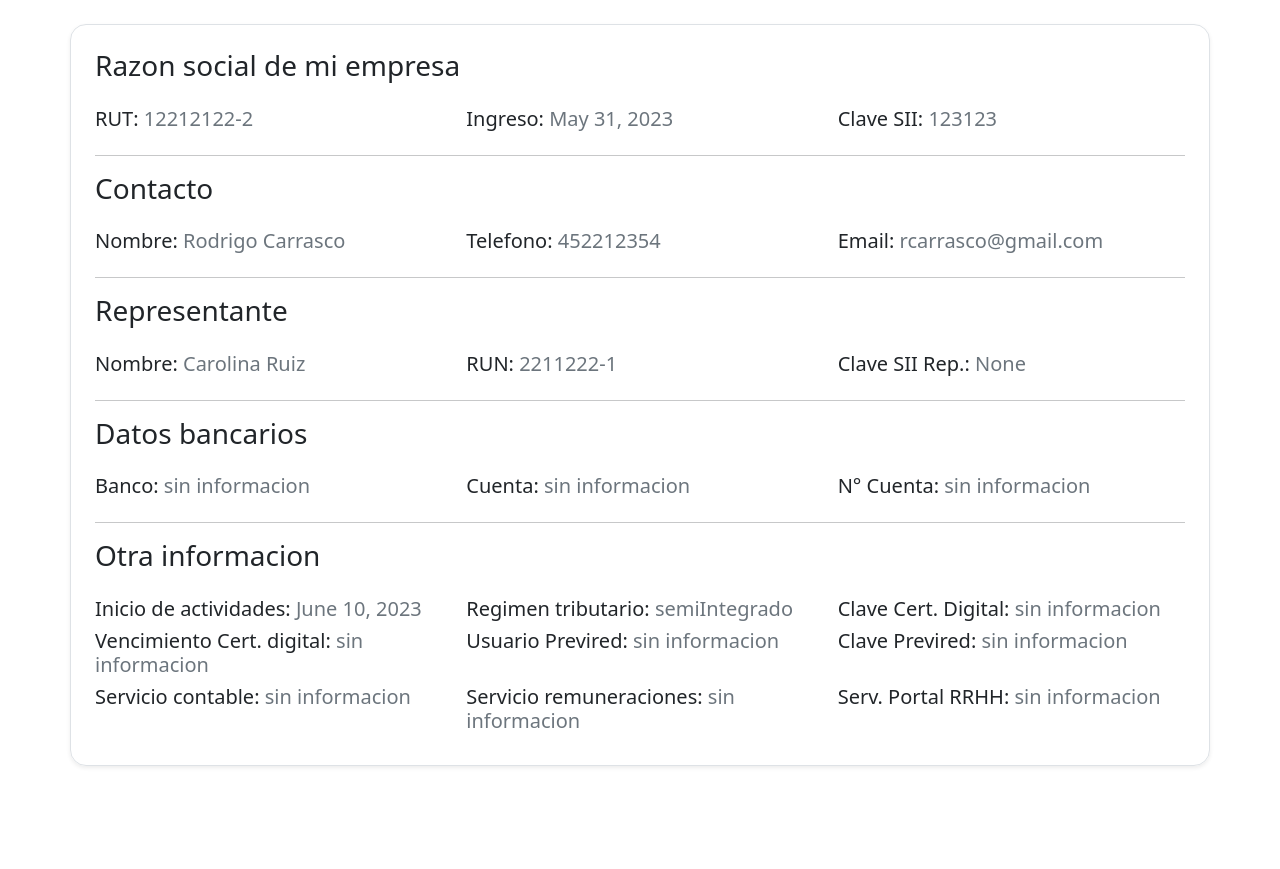
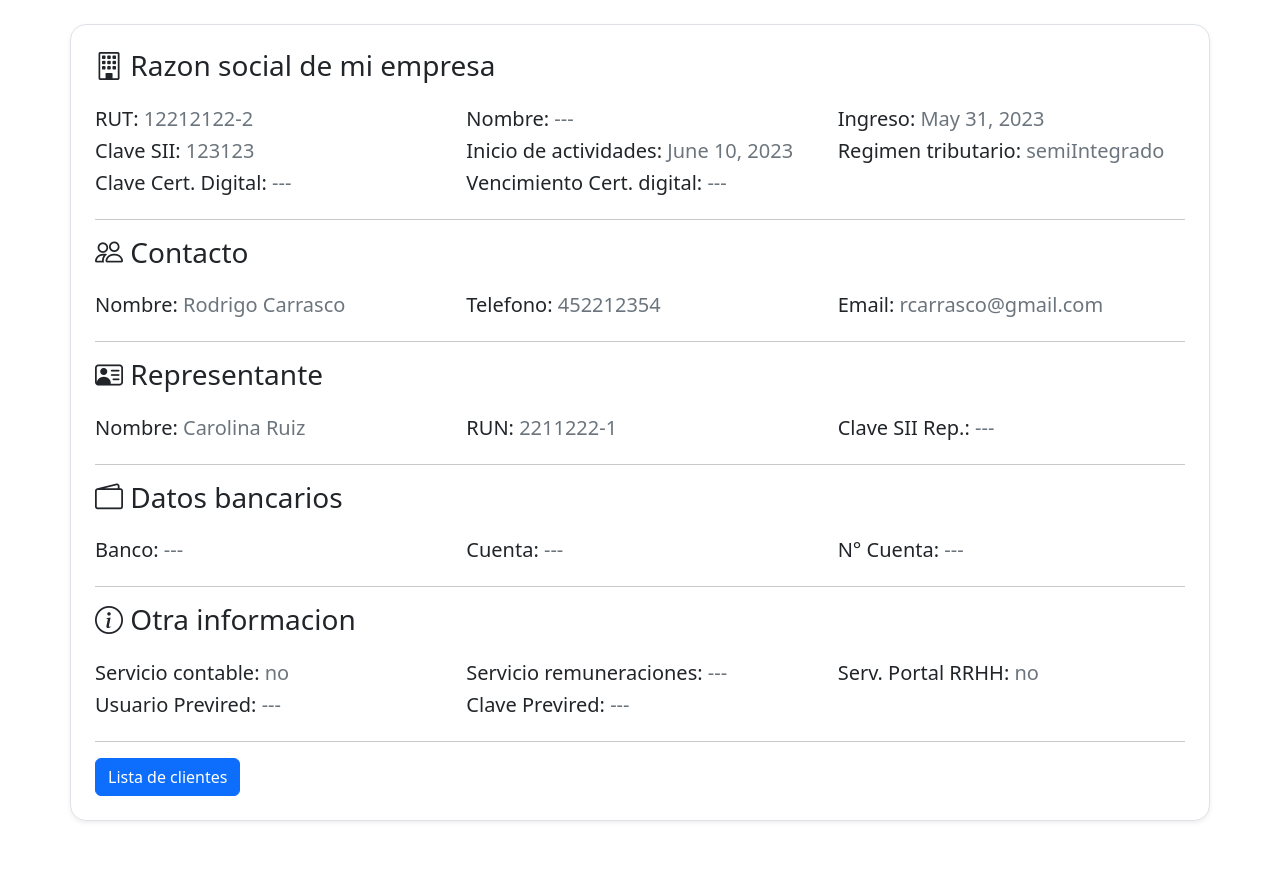
Before and after one commit to RodrigoCE13/app-clientes-pm, a Django app: page /clientes/ver/1/ in a window 1280 px wide. Shown: the part 56-925 px from the top of the page. Before the commit the page ends 823 px from the top, so only its background shows below. Run offline with Django 4.2, Linux system fonts and the light colour scheme; a user stored in the database is signed in; data comes from the database, SQL or seed files in the repository; both versions use the stored data as it was after the commit.

Commit message:
vista de clientes y permisos de usuarios

```diff
--- a/appclientes/urls.py
+++ b/appclientes/urls.py
@@ -20,6 +20,7 @@
 from clientes import views as clientes_views
 from core import views as core_views
 from usuarios import views as usuarios_views
+from .decorators import admin_only
 
 urlpatterns = [
     path('',lambda request: redirect('signin'), name='root'),
@@ -27,16 +28,17 @@
     path('home/',core_views.home, name='home'),
 
     path('clientes/',clientes_views.clientes, name='clientes'),
-    path('clientes/create/',clientes_views.create_clientes, name='crear_clientes'),
-    path('clientes/<int:cliente_id>/',clientes_views.cliente_detail, name='cliente_detail'),
-    path('clientes/<int:cliente_id>/delete',clientes_views.cliente_delete, name='cliente_delete'),
+    path('clientes/create/',admin_only(clientes_views.create_clientes), name='crear_clientes'),
+    path('clientes/<int:cliente_id>/',admin_only(clientes_views.cliente_detail), name='cliente_detail'),
+    path('clientes/<int:cliente_id>/delete',admin_only(clientes_views.cliente_delete), name='cliente_delete'),
     path('clientes/ver/<int:cliente_id>/', clientes_views.ver_cliente, name="ver_cliente"),
 
-    path('usuarios/',usuarios_views.usuarios, name='usuarios'),
-    path('usuarios/create/',usuarios_views.registrar_usuarios, name='registrar_usuarios'),
-    path('usuarios/<int:usuario_id>/',usuarios_views.usuario_detail, name='usuario_detail'),
-    path('usuarios/<int:usuario_id>/delete',usuarios_views.usuario_delete, name='usuario_delete'),
-    path('usuarios/<int:usuario_id>/desactive',usuarios_views.desactivar_usuario, name='desactivar_usuario'),
+    path('usuarios/',admin_only(usuarios_views.usuarios) , name='usuarios'),
+    path('usuarios/create/',admin_only(usuarios_views.registrar_usuarios), name='registrar_usuarios'),
+    path('usuarios/<int:usuario_id>/',admin_only(usuarios_views.usuario_detail), name='usuario_detail'),
+    path('usuarios/<int:usuario_id>/delete',admin_only(usuarios_views.usuario_delete), name='usuario_delete'),
+    path('usuarios/<int:usuario_id>/desactive',admin_only(usuarios_views.desactivar_usuario), name='desactivar_usuario'),
+    path('usuarios/<int:usuario_id>/active',admin_only(usuarios_views.activar_usuario), name='activar_usuario'),
 
     path('logout/',core_views.signout, name='logout'),
     path('signin/',core_views.signin, name='signin'),
--- a/clientes/templates/ver-clientes.html
+++ b/clientes/templates/ver-clientes.html
@@ -5,7 +5,7 @@
     <div class="row mb-5">
         <div class="border rounded-4 shadow-sm p-4 col mt-4">
             {% csrf_token %}
-            <h3 class="mb-4">{{cliente.razonSocial}}</h3>
+            <h3 class="mb-4"><i class="bi bi-building"></i> {{cliente.razonSocial}}</h3>
             <div class="row">
                 <div class="col">
                     <h5>RUT: <span class="text-secondary">{{cliente.rutEmpresa}}</span></h5>
@@ -14,16 +14,49 @@
                 <div class="col">
                     <h5>Nombre: <span class="text-secondary">{{cliente.nombreDeFantasia}}</span></h5>
                 </div>
+                {% else %}
+                <div class="col">
+                    <h5>Nombre: <span class="text-secondary">---</span></h5>
+                </div>
                 {% endif %}
                 <div class="col">
                     <h5>Ingreso: <span class="text-secondary">{{cliente.fechaIngresoCliente}}</span></h5>
                 </div>
+            </div>
+            <div class="row">
                 <div class="col">
                     <h5>Clave SII: <span class="text-secondary">{{cliente.claveSII}}</span></h5>
                 </div>
+                <div class="col">
+                    <h5>Inicio de actividades: <span class="text-secondary">{{cliente.inicioActividades}}</span></h5>
+                </div>
+                <div class="col">
+                    <h5>Regimen tributario: <span class="text-secondary">{{cliente.regimenTributario}}</span></h5>
+                </div>
+            </div>
+            <div class="row">
+                {% if cliente.claveCertificadoDigital %}
+                <div class="col">
+                    <h5>Clave Cert. Digital: <span class="text-secondary">{{cliente.claveCertificadoDigital}}</span></h5>
+                </div>
+                {% else %}
+                <div class="col">
+                    <h5>Clave Cert. Digital: <span class="text-secondary">---</span></h5>
+                </div>
+                {% endif %}
+                {% if cliente.vencimientoCertificadoDigital %}
+                <div class="col">
+                    <h5>Vencimiento Cert. digital: <span class="text-secondary">{{cliente.vencimientoCertificadoDigital}}</span></h5>
+                </div>
+                {% else %}
+                <div class="col">
+                    <h5>Vencimiento Cert. digital: <span class="text-secondary">---</span></h5>
+                </div>
+                {% endif %}
+                <div class="col"></div>
             </div>
             <hr>
-            <h3 class="mb-4">Contacto</h3>
+            <h3 class="mb-4"><i class="bi bi-people"></i> Contacto</h3>
             <div class="row">
                 <div class="col">
                     <h5>Nombre: <span class="text-secondary">{{cliente.nombreContacto1}}</span></h5>
@@ -53,7 +86,7 @@
                 {% endif %}
             </div>
             <hr>
-            <h3 class="mb-4">Representante</h3>
+            <h3 class="mb-4"><i class="bi bi-person-vcard"></i> Representante</h3>
             <div class="row">
                 <div class="col">
                     <h5>Nombre: <span class="text-secondary">{{cliente.representanteLegal}}</span></h5>
@@ -61,12 +94,18 @@
                 <div class="col">
                     <h5>RUN: <span class="text-secondary">{{cliente.rutRepresentanteLegal}}</span></h5>
                 </div>
+                {% if cliente.claveSIIRepresentante %}
                 <div class="col">
                     <h5>Clave SII Rep.: <span class="text-secondary">{{cliente.claveSIIRepresentante}}</span></h5>
                 </div>
+                {% else %}
+                <div class="col">
+                    <h5>Clave SII Rep.: <span class="text-secondary">---</span></h5>
+                </div>
+                {% endif %}
             </div>
             <hr>
-            <h3 class="mb-4">Datos bancarios</h3>
+            <h3 class="mb-4"><i class="bi bi-wallet2"></i> Datos bancarios</h3>
             <div class="row">
                 {% if cliente.banco %}
                 <div class="col">
@@ -74,7 +113,7 @@
                 </div>
                 {% else %}
                 <div class="col">
-                    <h5>Banco: <span class="text-secondary">sin informacion</span></h5>
+                    <h5>Banco: <span class="text-secondary">---</span></h5>
                 </div>
                 {% endif %}
                 {% if cliente.tipoCuenta %}
@@ -83,7 +122,7 @@
                 </div>
                 {% else %}
                 <div class="col">
-                    <h5>Cuenta: <span class="text-secondary">sin informacion</span></h5>
+                    <h5>Cuenta: <span class="text-secondary">---</span></h5>
                 </div>
                 {% endif %}
                 {% if cliente.numeroCuenta %}
@@ -92,46 +131,50 @@
                 </div>
                 {% else %}
                 <div class="col">
-                    <h5>N° Cuenta: <span class="text-secondary">sin informacion</span></h5>
+                    <h5>N° Cuenta: <span class="text-secondary">---</span></h5>
                 </div>
                 {% endif %}
             </div>
             <hr>
-            <h3 class="mb-4">Otra informacion</h3>
+            <h3 class="mb-4"><i class="bi bi-info-circle"></i> Otra informacion</h3>
             <div class="row">
+                {% if cliente.servicioContable %}
                 <div class="col">
-                    <h5>Inicio de actividades: <span class="text-secondary">{{cliente.inicioActividades}}</span></h5>
-                </div>
-                <div class="col">
-                    <h5>Regimen tributario: <span class="text-secondary">{{cliente.regimenTributario}}</span></h5>
-                </div>
-                {% if cliente.claveCertificadoDigital %}
-                <div class="col">
-                    <h5>Clave Cert. Digital: <span class="text-secondary">{{cliente.claveCertificadoDigital}}</span></h5>
+                    <h5>Servicio contable: <span class="text-secondary">si</span></h5>
                 </div>
                 {% else %}
                 <div class="col">
-                    <h5>Clave Cert. Digital: <span class="text-secondary">sin informacion</span></h5>
+                    <h5>Servicio contable: <span class="text-secondary">no</span></h5>
+                </div>
+                {% endif %}
+                {% if cliente.servicioRemuneraciones %}
+                <div class="col">
+                    <h5>Servicio remuneraciones: <span class="text-secondary">{{cliente.servicioRemuneraciones}}</span></h5>
+                </div>
+                {% else %}
+                <div class="col">
+                    <h5>Servicio remuneraciones: <span class="text-secondary">---</span></h5>
+                </div>
+                {% endif %}
+                {% if cliente.ServicioPortalRRHH %}
+                <div class="col">
+                    <h5>Serv. Portal RRHH: <span class="text-secondary">si</span></h5>
+                </div>
+                {% else %}
+                <div class="col">
+                    <h5>Serv. Portal RRHH: <span class="text-secondary">no</span></h5>
                 </div>
                 {% endif %}
             </div>
+
             <div class="row">
-                {% if cliente.vencimientoCertificadoDigital %}
-                <div class="col">
-                    <h5>Vencimiento Cert. digital: <span class="text-secondary">{{cliente.vencimientoCertificadoDigital}}</span></h5>
-                </div>
-                {% else %}
-                <div class="col">
-                    <h5>Vencimiento Cert. digital: <span class="text-secondary">sin informacion</span></h5>
-                </div>
-                {% endif %}
                 {% if cliente.usuarioPrevired %}
                 <div class="col">
                     <h5>Usuario Previred: <span class="text-secondary">{{cliente.usuarioPrevired}}</span></h5>
                 </div>
                 {% else %}
                 <div class="col">
-                    <h5>Usuario Previred: <span class="text-secondary">sin informacion</span></h5>
+                    <h5>Usuario Previred: <span class="text-secondary">---</span></h5>
                 </div>
                 {% endif %}
                 {% if cliente.clavePrevired %}
@@ -140,40 +183,15 @@
                 </div>
                 {% else %}
                 <div class="col">
-                    <h5>Clave Previred: <span class="text-secondary">sin informacion</span></h5>
+                    <h5>Clave Previred: <span class="text-secondary">---</span></h5>
                 </div>
                 {% endif %}
+                <div class="col"></div>
             </div>
-            <div class="row">
-                {% if cliente.servicioContable %}
-                <div class="col">
-                    <h5>Servicio contable: <span class="text-secondary">{{cliente.servicioContable}}</span></h5>
-                </div>
-                {% else %}
-                <div class="col">
-                    <h5>Servicio contable: <span class="text-secondary">sin informacion</span></h5>
-                </div>
-                {% endif %}
-                {% if cliente.servicioRemuneraciones %}
-                <div class="col">
-                    <h5>Servicio remuneraciones: <span class="text-secondary">{{cliente.servicioRemuneraciones}}</span></h5>
-                </div>
-                {% else %}
-                <div class="col">
-                    <h5>Servicio remuneraciones: <span class="text-secondary">sin informacion</span></h5>
-                </div>
-                {% endif %}
-                {% if cliente.ServicioPortalRRHH %}
-                <div class="col">
-                    <h5>Serv. Portal RRHH: <span class="text-secondary">{{cliente.ServicioPortalRRHH}}</span></h5>
-                </div>
-                {% else %}
-                <div class="col">
-                    <h5>Serv. Portal RRHH: <span class="text-secondary">sin informacion</span></h5>
-                </div>
-                {% endif %}
+            <hr>
+            <div>
+                <a class="btn btn-primary" href="/clientes/">Lista de clientes</a>
             </div>
-
             {% csrf_token %}
         </div>
     </div>
```
Also changed, not shown: appclientes/decorators.py (added, +8 -0 lines), usuarios/templates/usuario-detail.html (+7 -0 lines), usuarios/views.py (+8 -0 lines), db.sqlite3.
